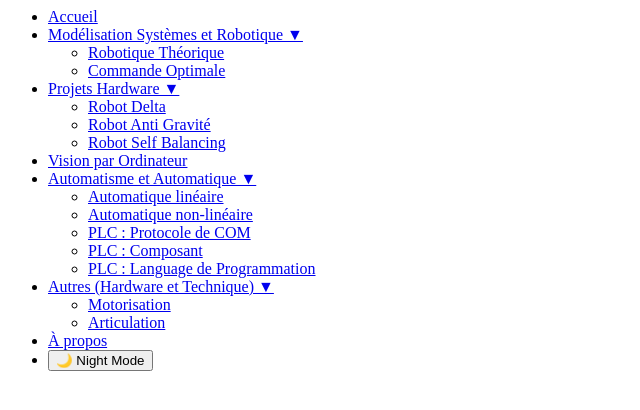
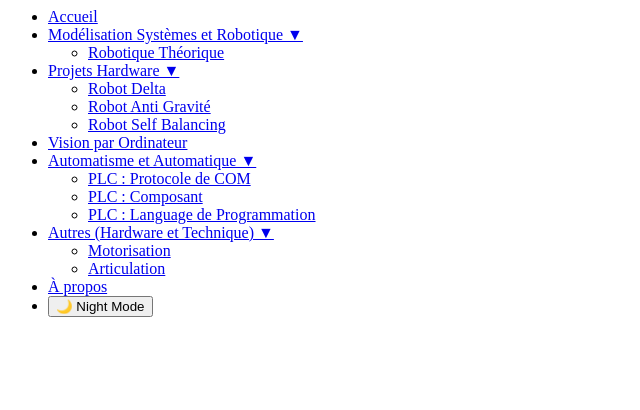
Before and after one commit to guillaumedgv/robotics, a plain HTML site: page Autre/navbar_autre.html in a window 1280 px wide. Shown: the whole page, without its empty margins (0-640 px from the left). Drawn offline with Linux system fonts and the light colour scheme.

Commit message:
Update navbar_autre.html

```diff
--- a/Autre/navbar_autre.html
+++ b/Autre/navbar_autre.html
@@ -5,7 +5,6 @@
       <a href="#">Modélisation Systèmes et Robotique ▼</a>
       <ul>
         <li><a href="../Modelisation/Robotique_theorique/Robotique_theorique.html">Robotique Théorique</a></li>
-        <li><a href="../Modelisation/Commande_optimale.html">Commande Optimale</a></li>
       </ul>
     </li>
     <li>
@@ -22,8 +21,6 @@
     <li>
       <a href="#">Automatisme et Automatique ▼</a>
       <ul>
-        <li><a href="../Automatique/Automatique_lineaire.html">Automatique linéaire</a></li>
-        <li><a href="../Automatique/Automatique_non_lineaire.html">Automatique non-linéaire</a></li>
         <li><a href="../Automatique/PLC_Com/PLC_COM.html">PLC : Protocole de COM </a></li>
         <li><a href="../Automatique/PLC_Composants/Composant.html">PLC : Composant</a></li>
         <li><a href="../Automatique/PLC_Language/PLC_Prog.html">PLC : Language de Programmation </a></li>
```
